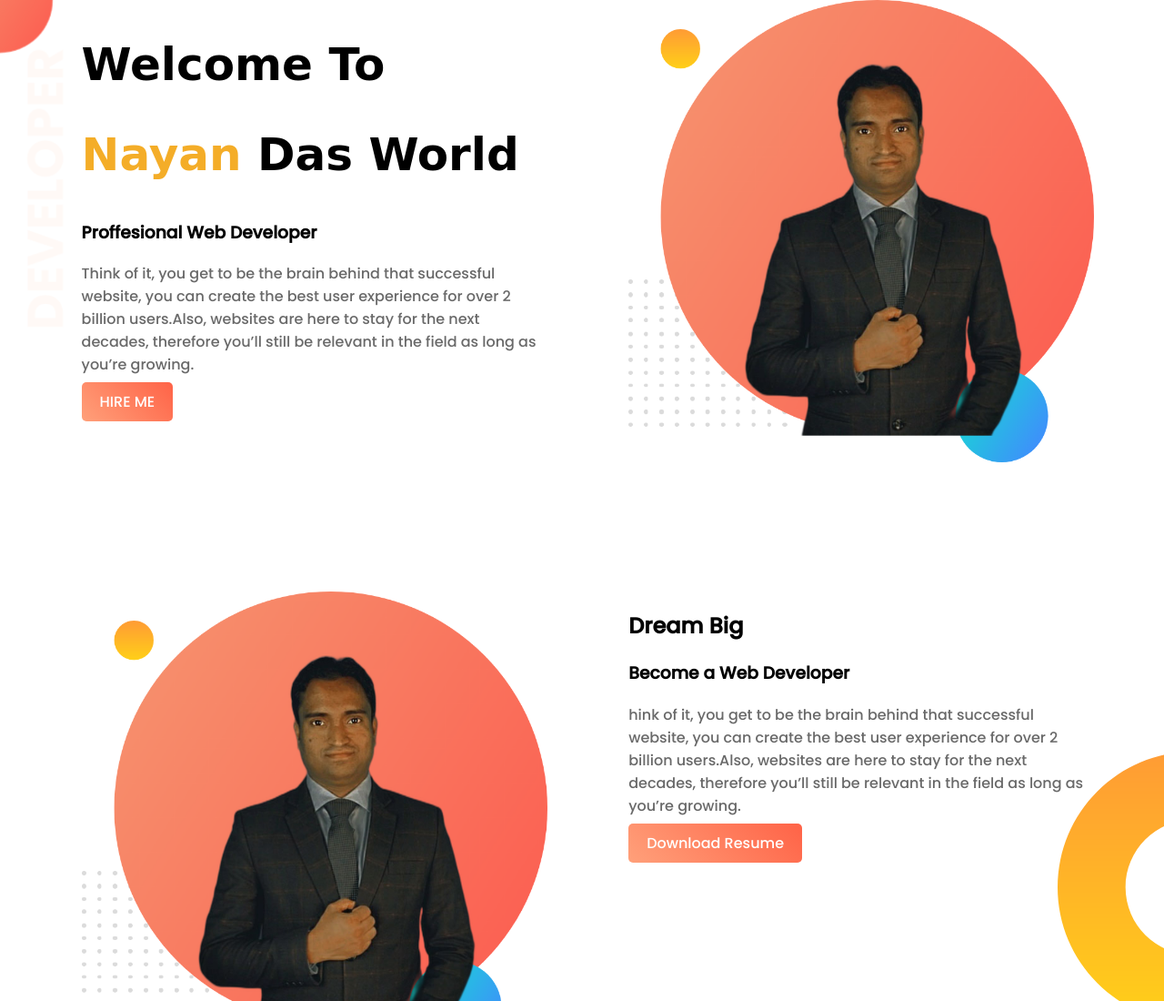
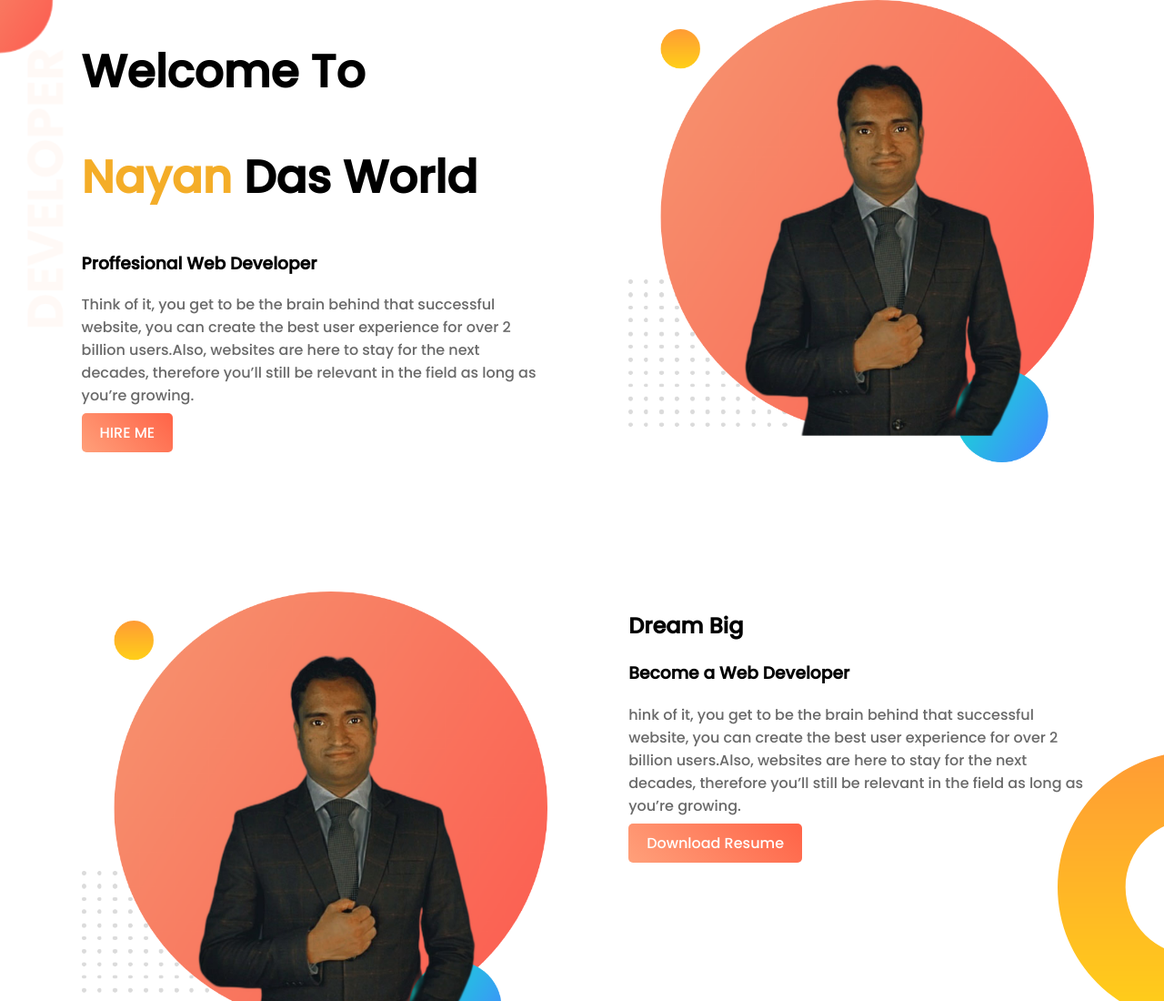
Before and after one commit to dev-nayandas/web-portfolio, a plain HTML site: page index.html in a window 1280 px wide. Shown: the top 1100 px of the page at 91% size. Drawn offline with Linux system fonts and the light colour scheme.

Commit message:
web-portfolio

```diff
--- a/style.css
+++ b/style.css
@@ -4,7 +4,6 @@ body{
 }
 h1{
     font-size: 50px;
-    font-family:'Akronim', cursive;
 }
 p{
     color: dimgray;
```
